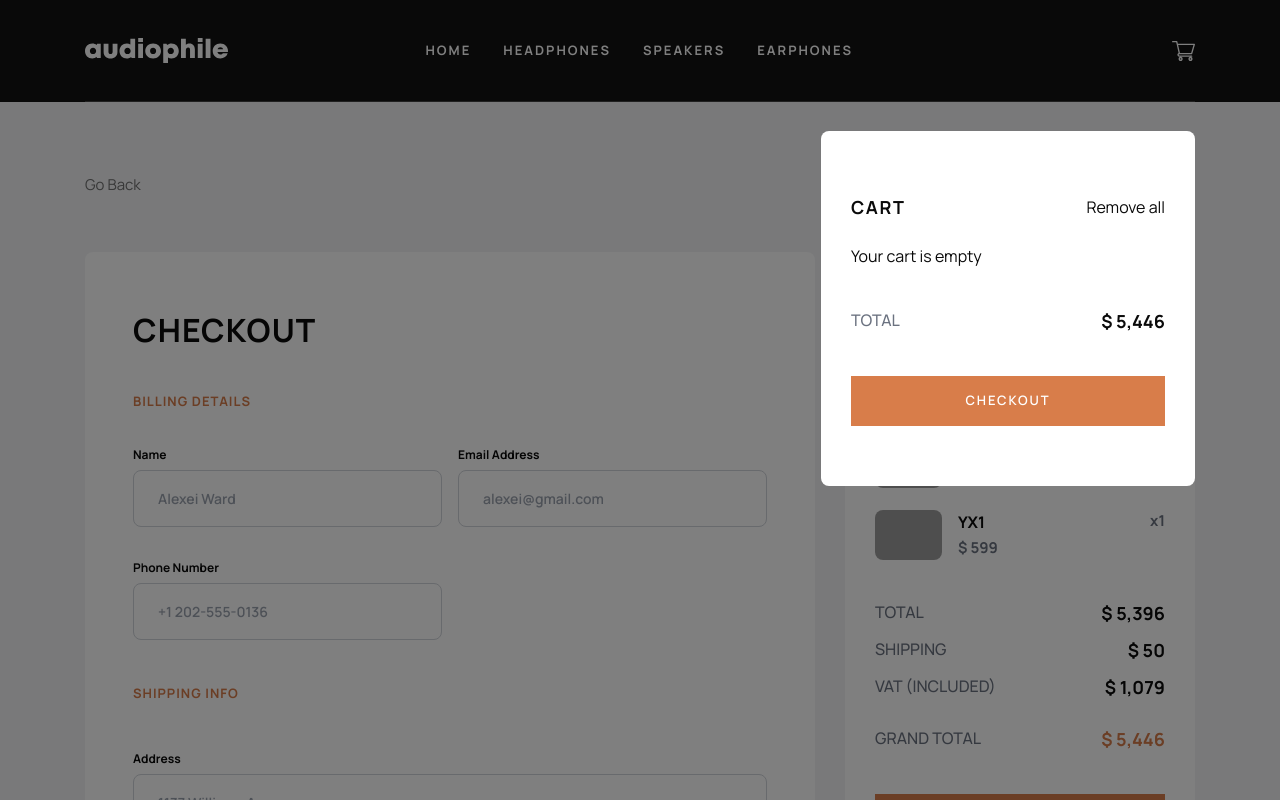
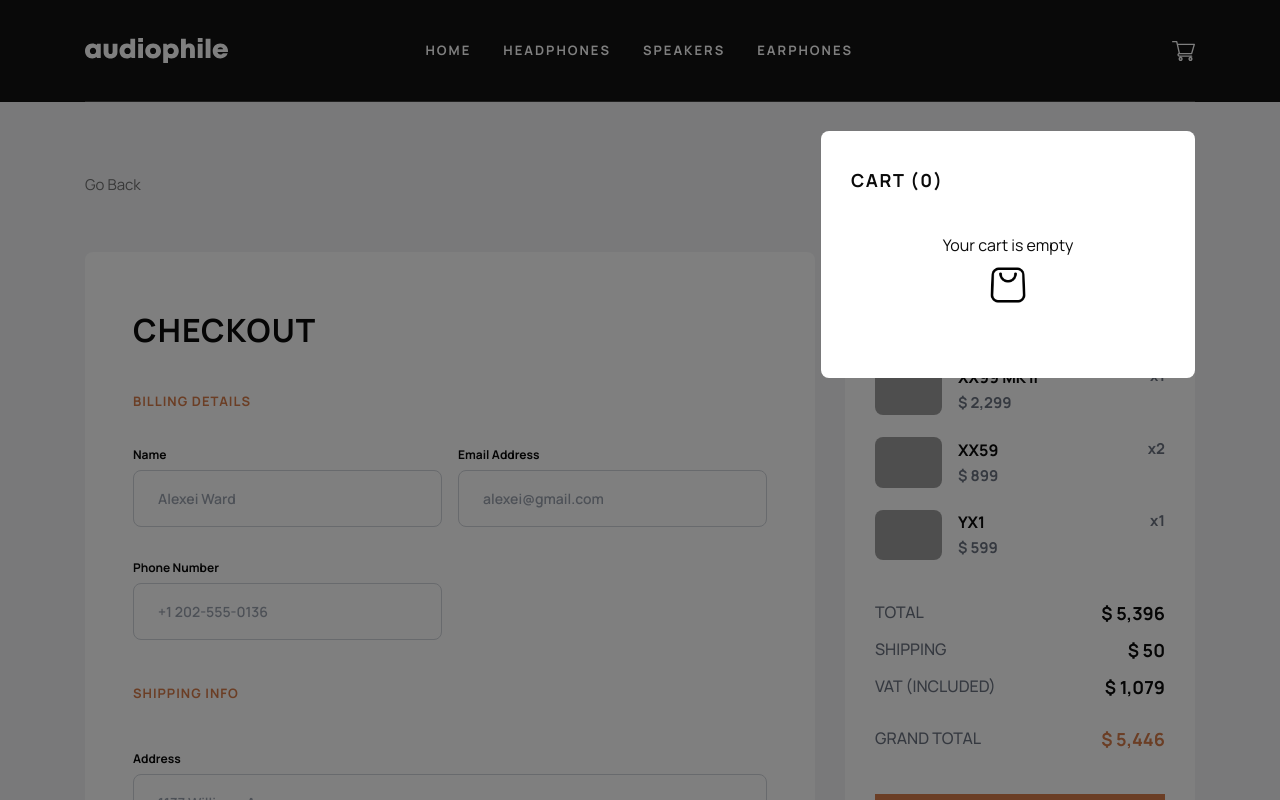
Before and after one commit to mfkutz/audiophile-ecommerce, a React (Vite) app: page /checkout in a window 1280 px wide. Both pictures are taken after a click on the picture 1183 px from the left and 50 px from the top of the page. Shown: the top 800 px of the page. Built offline with nearby package versions, Linux system fonts and the light colour scheme; grey boxes are pictures that could not be loaded.

Commit message:
working on modal cart

```diff
--- a/src/components/Header.tsx
+++ b/src/components/Header.tsx
@@ -8,19 +8,22 @@ import { useCartStore } from "@/store";
 
 export default function Header() {
     const [cartView, setCartView] = useState(false)
-    const [cantProd, setCantProd] = useState(0)
+    // const [cantProd, setCantProd] = useState(0)
     const [isAnimating, setIsAnimating] = useState(false)
     const [viewCircle, setViewCircle] = useState(false)
-    const { cart, removeFromCart, clearCart } = useCartStore()
+    const { cart, removeFromCart, clearCart, getTotalProducts } = useCartStore()
+
+    const cantProd = getTotalProducts()
 
     useEffect(() => {
-        const prodInCart = cart.map(item => item.quantity)
-        const totalProducts = prodInCart.reduce((acc, cur) => acc + cur, 0)
+        // const prodInCart = cart.map(item => item.quantity)
+        // const totalProducts = prodInCart.reduce((acc, cur) => acc + cur, 0)
 
-        setCantProd(totalProducts)
+
+        // setCantProd(totalProducts)
 
         if (cart.length > 0) {
-            console.log("Me ejecuté")
+            // console.log("Me ejecuté")
             setViewCircle(true)
             setIsAnimating(true)
         } else {
--- a/src/components/checkout/Checkout.tsx
+++ b/src/components/checkout/Checkout.tsx
@@ -2,6 +2,7 @@ import { Link } from "react-router-dom";
 import { Button } from "../ui/button";
 import { useEffect, useRef } from "react";
 import { useCartStore } from "@/store";
+import { formatCurrency } from "@/hooks/utils";
 
 type checkoutProps = {
     onClose: () => void
@@ -31,9 +32,19 @@ export default function Checkout({ onClose }: checkoutProps) {
     };
 
 
-    const { cart, removeFromCart, clearCart } = useCartStore()
+    const { cart, removeFromCart, clearCart, getTotalProducts, getTotalPrice } = useCartStore()
+
+    const cantProd = getTotalProducts()
+    const totalPrice = getTotalPrice()
+
+    // console.log('see total', totalPrice)
+    // const totalPrice = cart.reduce((acc, item) => acc + (item.quantity * (item.product.price)), 0)
+    // console.log(cart)
+    // console.log("total price", totalPrice)
+
 
     console.log(cart)
+
 
     return (
         <>
@@ -41,123 +52,94 @@ export default function Checkout({ onClose }: checkoutProps) {
 
             <div
                 ref={modalRef}
-                className="bg-white h-fit rounded-lg py-[60px] px-[30px] w-[374px]  ">
+                className="bg-white h-fit rounded-lg py-[33px] px-[30px] w-[374px]  ">
 
                 <div className="flex items-center justify-between">
                     <h5 className="font-bold text-[18px] uppercase">
-                        Cart
+                        Cart ({cantProd})
                     </h5>
+                    {
+                        cart.length !== 0 ?
                             <div
                                 onClick={clearCart}
-                        className="hover:cursor-pointer"
+                                className="hover:cursor-pointer hover:text-more-ec hover:underline"
                             >Remove all</div>
+                            : null
+                    }
 
                 </div>
 
                 <div className="mt-[20px]">
 
-                    {cart.length === 0 ? <p>Your cart is empty</p> : null}
+                    {cart.length === 0 ?
+
+                        <div className="flex flex-col justify-center items-center">
+                            <p className="pt-4">Your cart is empty</p>
+                            <img
+                                src={"./assets/shopping-bag.png"}
+                                alt="cart"
+                                className="w-[40px] mt-2"
+                            />
+                        </div>
+                        : null}
 
                     {cart.map((item => (
-                        <div className="flex justify-between items-center gap-4" key={item.product._id}>
+                        <div className="flex justify-between items-center gap-4 mt-6" key={item.product._id}>
                             <div className="w-[94px]  rounded-lg ">
                                 <img
-                                    src="./cart/image-xx99-mark-two-headphones.jpg"
-                                    alt="img"
-                                    className="rounded-lg"
+                                    src={item.product.image.mobile}
+                                    alt={item.product.name}
+                                    className="rounded-md"
                                 />
                             </div>
                             <div className="flex justify-between w-full ">
                                 <div className="flex flex-col">
-                                    <span className="uppercase font-bold">{item.product.name}</span>
-                                    <span className="text-[15px] font-bold text-gray-500 mt-[3px]">{item.product.price}</span>
+                                    {/* <span className="uppercase font-bold">{item.product.name.split(" ",)[0]}</span> */}
+                                    <span className="uppercase font-bold text-[15px]">
+                                        {(() => {
+                                            const words = item.product.name.split(" ")
+
+                                            const prodIndex = words.findIndex(word => word.toLowerCase() === "mark")
+                                            if (prodIndex !== -1) {
+                                                return words.slice(0, prodIndex + 2).join(" ")
+                                            }
+
+                                            return words[0]
+                                        })()}
+                                    </span>
+                                    <span className="text-[14px] font-bold text-gray-500 mt-[2px]">{formatCurrency(item.product.price)}</span>
                                 </div>
-                                <div className="text-[15px] font-bold text-gray-500">
-                                    {item.quantity}
+
+                                <div className="w-[95px] h-[33px] bg-white-ec flex flex-row items-center justify-between px-2 ">
+                                    <div
+                                        className="hover:text-more-ec cursor-pointer px-2 text-[16px] font-bold text-black-cc opacity-40 hover:opacity-100 "
+                                    // onClick={() => setQuantity((q) => q - 1)}
+                                    >-</div>
+                                    <div className="text-[13px] font-bold">{item.quantity}</div>
+                                    <div
+                                        className="hover:text-more-ec cursor-pointer px-2 text-[16px] pt-[1px] font-bold text-black-cc opacity-40 hover:opacity-100"
+                                    // onClick={() => setQuantity((q) => q + 1)}
+                                    >+</div>
                                 </div>
                             </div>
 
                         </div>
                     )))}
-
-                    {/* <div className="flex justify-between items-center gap-4">
-                        <div className="w-[94px]  rounded-lg ">
-                            <img
-                                src="./cart/image-xx99-mark-two-headphones.jpg"
-                                alt="img"
-                                className="rounded-lg"
-                            />
-                        </div>
-                        <div className="flex justify-between w-full ">
-                            <div className="flex flex-col">
-                                <span className="uppercase font-bold">xx99 mk ii</span>
-                                <span className="text-[15px] font-bold text-gray-500 mt-[3px]">$ 2,299</span>
-                            </div>
-                            <div className="text-[15px] font-bold text-gray-500">
-                                x1
-                            </div>
-                        </div>
-
-                    </div> */}
-
-                    {/* <div className="flex justify-between items-center gap-4 mt-[22px]">
-                        <div className="w-[94px]  rounded-lg ">
-                            <img
-                                src="./cart/image-xx59-headphones.jpg"
-                                alt="img"
-                                className="rounded-lg"
-                            />
-                        </div>
-                        <div className="flex justify-between w-full ">
-                            <div className="flex flex-col">
-                                <span className="uppercase font-bold">xx59</span>
-                                <span className="text-[15px] font-bold text-gray-500 mt-[3px]">$ 899</span>
-                            </div>
-                            <div className="text-[15px] font-bold text-gray-500">
-                                x2
-                            </div>
-                        </div>
-
-                    </div> */}
-
-                    {/* <div className="flex justify-between items-center gap-4 mt-[22px]">
-                        <div className="w-[94px]  rounded-lg ">
-                            <img
-                                src="./cart/image-yx1-earphones.jpg"
-                                alt="img"
-                                className="rounded-lg"
-                            />
-                        </div>
-                        <div className="flex justify-between w-full ">
-                            <div className="flex flex-col">
-                                <span className="uppercase font-bold">yx1</span>
-                                <span className="text-[15px] font-bold text-gray-500 mt-[3px]">$ 599</span>
-                            </div>
-                            <div className="text-[15px] font-bold text-gray-500">
-                                x1
-                            </div>
-                        </div>
-
-                    </div> */}
-
                 </div>
 
                 <div className="uppercase mt-[40px]">
 
-
-                    <div className="flex justify-between mt-[25px] mb-[25px]">
+                    {cart.length > 0 ?
+                        <>
+                            <div className="flex justify-between mt-[25px] mb-[8px]">
                                 <div className="text-gray-500 font-medium">
                                     total
                                 </div>
 
                                 <div className="font-bold text-[18px]">
-                            $ 5,446
+                                    {formatCurrency(totalPrice)}
                                 </div>
                             </div>
-
-
-                </div>
-
 
                             <Button
                                 asChild
@@ -166,7 +148,12 @@ export default function Checkout({ onClose }: checkoutProps) {
                             >
                                 <Link to="/checkout">checkout</Link>
                             </Button>
+                        </>
+                        : null
 
+                    }
+
+                </div>
 
             </div>
         </>
--- a/src/store.ts
+++ b/src/store.ts
@@ -12,6 +12,8 @@ type CartState = {
     addToCart: (product: ProductData, quantity?: number) => void;
     removeFromCart: (id: string) => void;
     clearCart: () => void;
+    getTotalProducts: () => number
+    getTotalPrice: () => number
 };
 
 // Store with persist
@@ -48,9 +50,18 @@ export const useCartStore = create<CartState>()(
 
             // Empty cart
             clearCart: () => set({ cart: [] }),
+
+            //get total quantity in the cart
+            getTotalProducts: () => {
+                return get().cart.reduce((acc, item) => acc + item.quantity, 0)
+            },
+
+            getTotalPrice: () => {
+                return get().cart.reduce((acc, item) => acc + (item.quantity * (item.product.price)), 0)
+            }
         }),
         {
-            name: "cart-storage", // Clave en localStorage
+            name: "cart-storage", // key localSorage
         }
     )
 );
```
Also changed, not shown: public/assets/shopping-bag.png (added), src/hooks/utils.ts (line endings or trailing spaces). Lines whose indentation alone changed are shown as unchanged.
